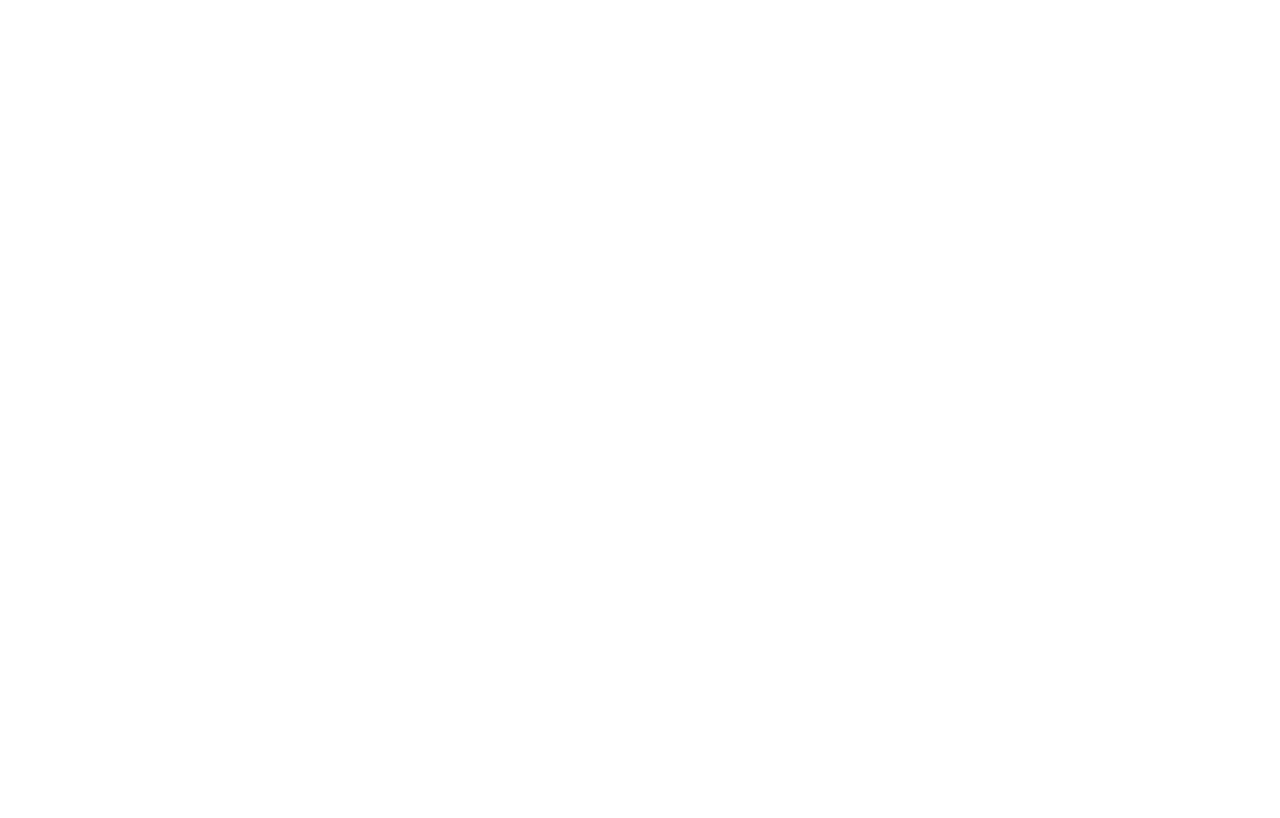
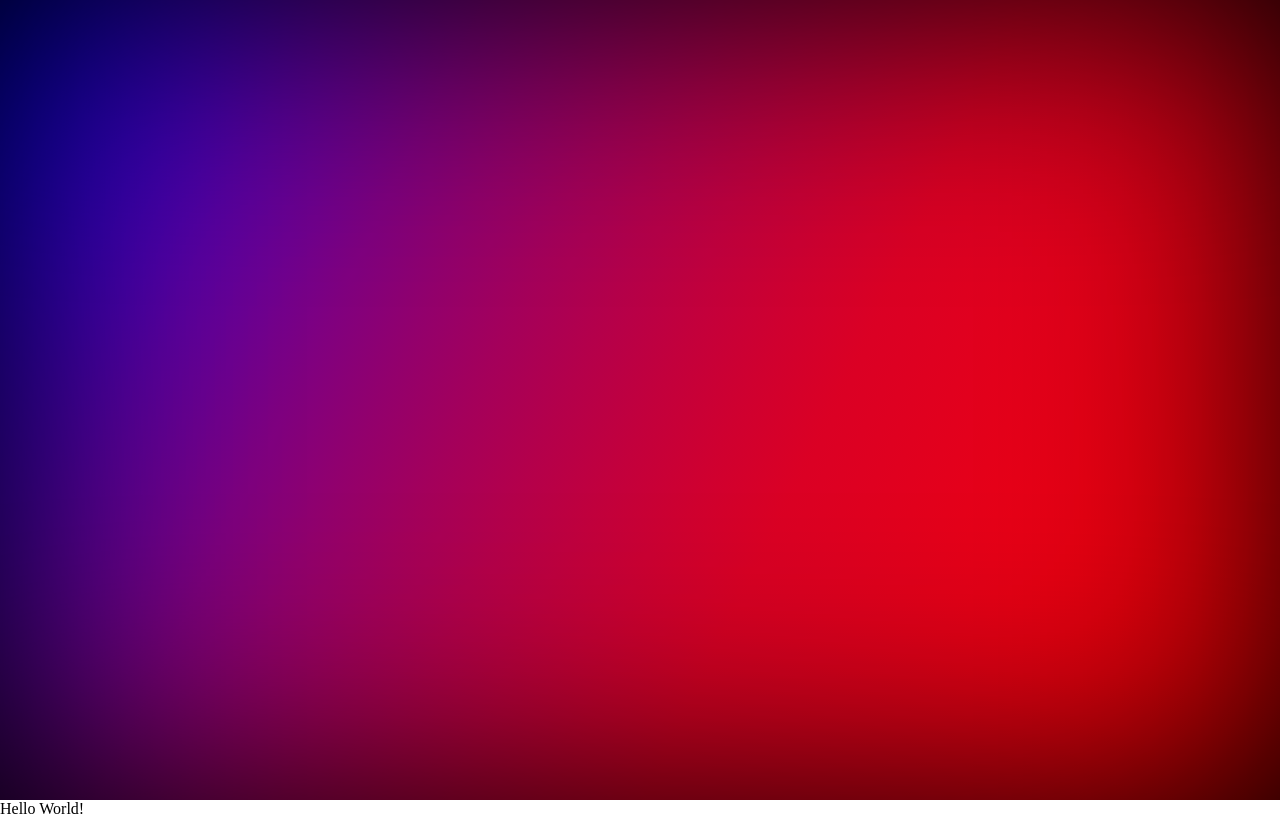
Before and after one commit to tlooi/trivia, a React (Vite) app: page / in a window 1280 px wide. Built offline with nearby package versions, Linux system fonts and the light colour scheme.

Commit message:
create transitioning background

```diff
--- a/src/App.css
+++ b/src/App.css
@@ -0,0 +1,11 @@
+* {
+    margin: 0;
+    padding: 0;
+    box-sizing: border-box;
+}
+
+body {
+    width: 100vw;
+    height: 100vh;
+    overflow: hidden;
+}
--- a/src/App.tsx
+++ b/src/App.tsx
@@ -1,12 +1,18 @@
+import './App.css';
+
+import EvolvingBackground from './components/EvolvingBackground';
+import GameCard from './components/GameCard';
 import GameProvider from './context/GameContext';
-
-import './App.css'
 
 function App() {
 
     return (
-        <GameProvider>
-        </GameProvider>
+        <>
+            <EvolvingBackground />
+            <GameProvider>
+                <GameCard />
+            </GameProvider>
+        </>
     )
 }
 
--- /dev/null
+++ b/src/components/EvolvingBackground/EvolvingBackground.css
@@ -0,0 +1,6 @@
+#background {
+    width: 100vw;
+    height: 100vh;
+    background: linear-gradient(20deg, red, blue);
+    box-shadow: inset 0 0 Max(100vw, 100vh) black;
+}
--- /dev/null
+++ b/src/components/EvolvingBackground/EvolvingBackground.tsx
@@ -0,0 +1,22 @@
+import './EvolvingBackground.css';
+
+import { motion } from 'framer-motion';
+
+
+export default function EvolvingBackground() {
+    const angle = ~~(Math.random() * 360);
+
+    return (
+        <motion.div
+            id="background"
+            animate={{
+                background: [`linear-gradient(${angle}deg, red, 75%, green)`, `linear-gradient(${angle + 360}deg, red, 25%, blue)`]
+            }}
+            transition={{
+                repeat: Infinity,
+                duration: 100,
+                ease: 'linear'
+            }}
+        />
+    )
+}
--- /dev/null
+++ b/src/components/EvolvingBackground/index.tsx
@@ -0,0 +1 @@
+export { default } from './EvolvingBackground';
--- /dev/null
+++ b/src/components/GameCard.tsx
@@ -0,0 +1,7 @@
+export default function GameCard() {
+    return (
+        <div>
+            Hello World!
+        </div>
+    );
+}
```
